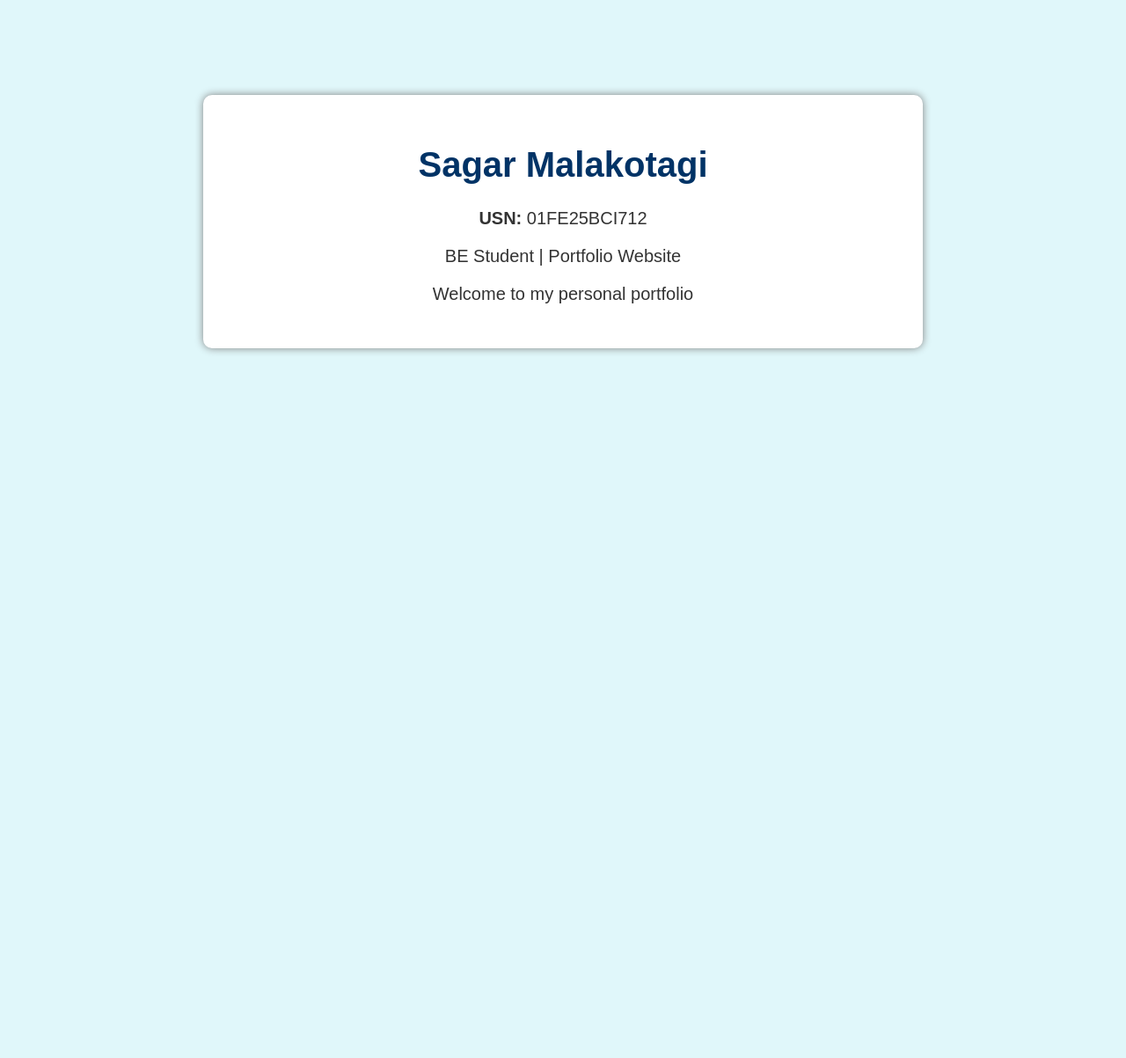
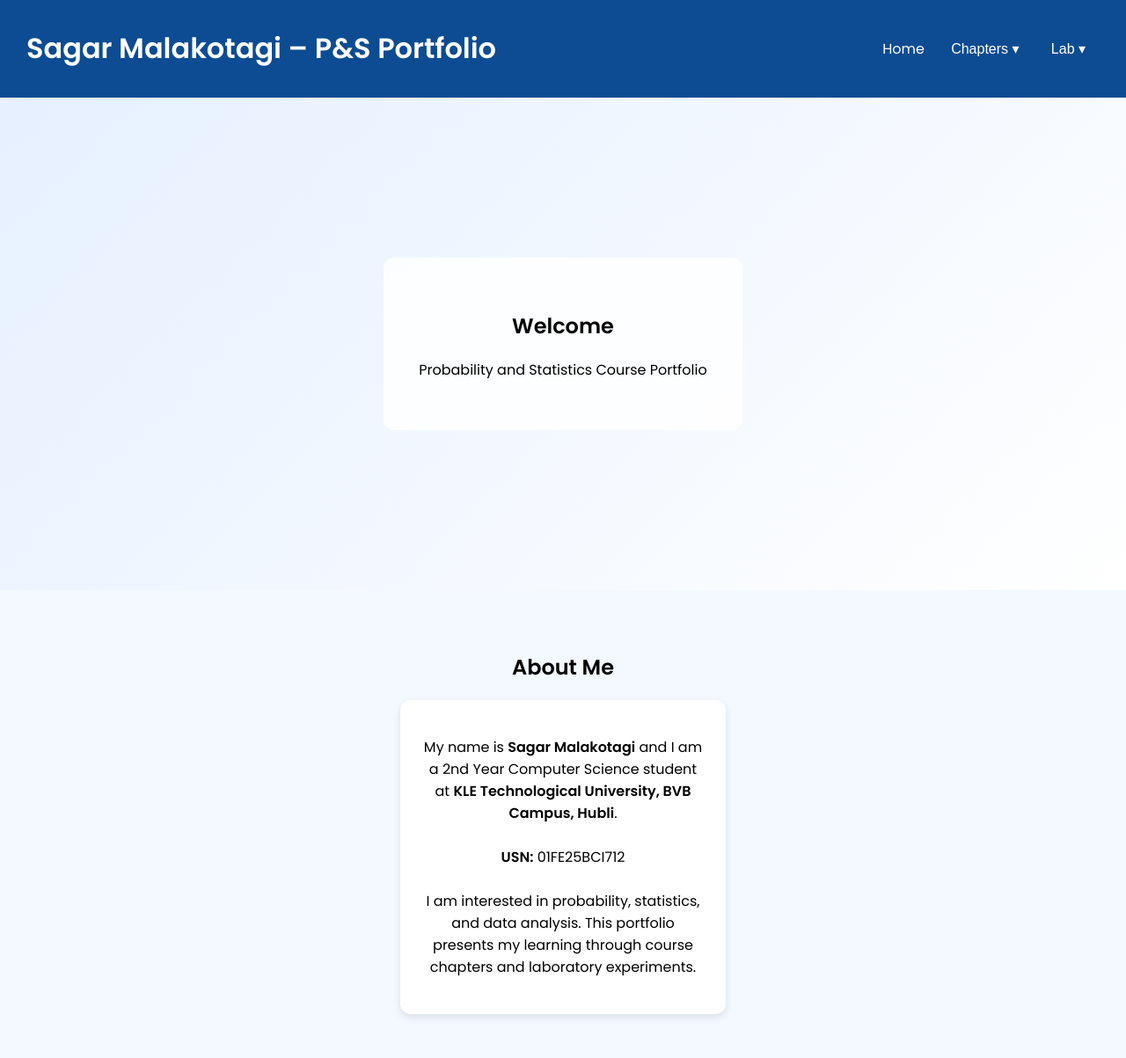
Before and after one commit to 01fe25bci712-create/SagarMalakotagi.github.io, a plain HTML site: page index.html in a window 1280 px wide. Shown: the whole page at 88% size. Before the commit the page ends 800 px from the top, so only its background shows below. Drawn offline with Linux system fonts and the light colour scheme.

Commit message:
index.html

```diff
--- a/index.html
+++ b/index.html
@@ -1,40 +1,160 @@
 <!DOCTYPE html>
-<html>
+<html lang="en">
 <head>
-    <title>Sagar Malakotagi Portfolio</title>
+    <meta charset="UTF-8">
+    <title>Sagar Malakotagi | Probability and Statistics Portfolio</title>
+    <meta name="viewport" content="width=device-width, initial-scale=1.0">
+
+    <link href="https://fonts.googleapis.com/css2?family=Poppins:wght@300;400;500;600&display=swap" rel="stylesheet">
+
     <style>
         body {
-            background-color: #e0f7fa;   /* HOME PAGE COLOR (changed) */
-            font-family: Arial, sans-serif;
+            margin: 0;
+            font-family: 'Poppins', sans-serif;
+            background-color: #f4f8ff;
+        }
+
+        /* NAVBAR */
+        .navbar {
+            display: flex;
+            justify-content: space-between;
+            align-items: center;
+            background-color: #0d4c92;
+            padding: 10px 30px;
+            color: white;
+        }
+
+        .nav-menu a, .dropbtn {
+            color: white;
+            text-decoration: none;
+            margin: 0 10px;
+            background: none;
+            border: none;
+            font-size: 16px;
+            cursor: pointer;
+        }
+
+        .dropdown {
+            position: relative;
+            display: inline-block;
+        }
+
+        .dropdown-content {
+            display: none;
+            position: absolute;
+            background-color: white;
+            min-width: 220px;
+            box-shadow: 0px 4px 8px rgba(0,0,0,0.2);
+            z-index: 1;
+        }
+
+        .dropdown-content a {
+            color: black;
+            padding: 10px;
+            display: block;
+            text-decoration: none;
+        }
+
+        .dropdown:hover .dropdown-content {
+            display: block;
+        }
+
+        /* HERO */
+        .hero {
+            height: 70vh;
+            background: linear-gradient(135deg, #e6f0ff, #ffffff);
+            display: flex;
+            justify-content: center;
+            align-items: center;
             text-align: center;
-            padding-top: 100px;
         }
-        h1 {
-            color: #003366;
-            font-size: 40px;
+
+        .hero-overlay {
+            background: rgba(255,255,255,0.85);
+            padding: 40px;
+            border-radius: 12px;
         }
-        p {
-            font-size: 20px;
-            color: #333;
+
+        /* SECTIONS */
+        .section {
+            padding: 50px;
+            text-align: center;
         }
-        .box {
+
+        .card-container {
+            display: flex;
+            justify-content: center;
+            flex-wrap: wrap;
+            gap: 20px;
+        }
+
+        .card {
             background: white;
-            width: 60%;
-            margin: auto;
-            padding: 30px;
-            border-radius: 10px;
-            box-shadow: 0px 0px 10px gray;
+            padding: 25px;
+            width: 320px;
+            border-radius: 12px;
+            box-shadow: 0 4px 10px rgba(0,0,0,0.1);
+        }
+
+        footer {
+            background-color: #0d4c92;
+            color: white;
+            text-align: center;
+            padding: 15px;
         }
     </style>
 </head>
+
 <body>
 
-<div class="box">
-    <h1>Sagar Malakotagi</h1>
-    <p><b>USN:</b> 01FE25BCI712</p>
-    <p>BE Student | Portfolio Website</p>
-    <p>Welcome to my personal portfolio</p>
-</div>
+<!-- NAVBAR -->
+<header class="navbar">
+    <h1>Sagar Malakotagi – P&S Portfolio</h1>
+    <nav class="nav-menu">
+        <a href="#">Home</a>
 
-</body>
-</html>
+        <div class="dropdown">
+            <button class="dropbtn">Chapters ▾</button>
+            <div class="dropdown-content">
+                <a href="#">Chapter 1 – Description of Data</a>
+                <a href="#">Chapter 2 – Probability</a>
+                <a href="#">Chapter 3 – Random Variables</a>
+                <a href="#">Chapter 4 – Statistical Inference</a>
+            </div>
+        </div>
+
+        <div class="dropdown">
+            <button class="dropbtn">Lab ▾</button>
+            <div class="dropdown-content">
+                <a href="#">Lab 1</a>
+                <a href="#">Lab 2</a>
+                <a href="#">Lab 3</a>
+            </div>
+        </div>
+    </nav>
+</header>
+
+<!-- HERO -->
+<section class="hero">
+    <div class="hero-overlay">
+        <h2>Welcome</h2>
+        <p>Probability and Statistics Course Portfolio</p>
+    </div>
+</section>
+
+<!-- ABOUT -->
+<section class="section">
+    <h2>About Me</h2>
+    <div class="card-container">
+        <div class="card">
+            <p>
+                My name is <strong>Sagar Malakotagi</strong> and I am a 2nd Year Computer Science student at
+                <strong>KLE Technological University, BVB Campus, Hubli</strong>.
+                <br><br>
+                <strong>USN:</strong> 01FE25BCI712
+                <br><br>
+                I am interested in probability, statistics, and data analysis.
+                This portfolio presents my learning through course chapters and laboratory experiments.
+            </p>
+        </div>
+    </di
```
